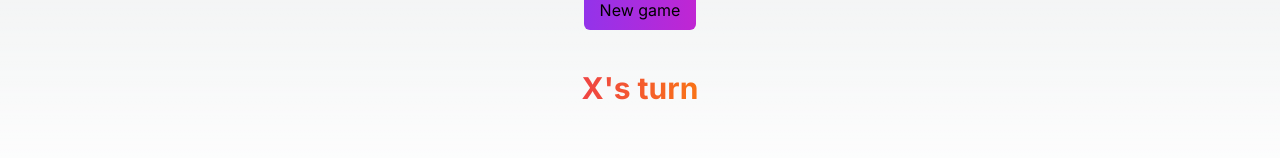
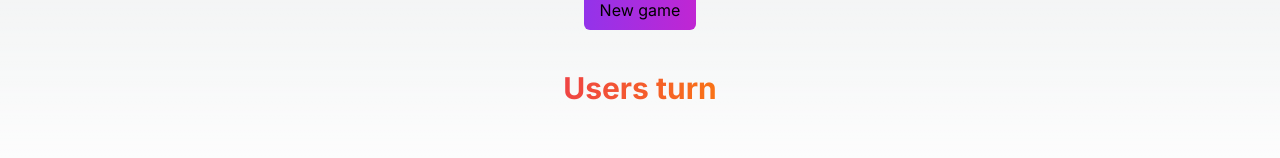
Before and after one commit to mgsbb/nextjs-tic-tac-toe, a Next.js app: page /single in a window 1280 px wide. Shown: the part 522-680 px from the top of the page. Built offline with nearby package versions, Linux system fonts and the light colour scheme.

Commit message:
CPU wait time and disable tile

```diff
--- a/src/app/components/Grid.tsx
+++ b/src/app/components/Grid.tsx
@@ -17,7 +17,7 @@ export default function Grid({ isCPU }: { isCPU: boolean }) {
 
   useEffect(() => {
     if (isCPU && currentPlayer === "O") {
-      handleCPUClick();
+      setTimeout(() => handleCPUClick(), 300);
     }
   }, [currentPlayer]);
 
@@ -61,6 +61,19 @@ export default function Grid({ isCPU }: { isCPU: boolean }) {
     handleTileClick(randomValue);
   };
 
+  const displayText = () => {
+    let player = "";
+    if (isCPU) {
+      player = currentPlayer === "X" ? "User" : "CPU";
+    } else player = currentPlayer;
+
+    return isGameOver
+      ? winner === ""
+        ? "Game over"
+        : "Winner: " + player
+      : `${player}s turn`;
+  };
+
   // =================================================================================================
   // Render
   // =================================================================================================
@@ -78,6 +91,8 @@ export default function Grid({ isCPU }: { isCPU: boolean }) {
               }}
               gameState={gameState}
               isGameOver={isGameOver}
+              isCPU={isCPU}
+              currentPlayer={currentPlayer}
             />
           );
         })}
@@ -92,11 +107,7 @@ export default function Grid({ isCPU }: { isCPU: boolean }) {
       </button>
 
       <p className="bg-gradient-to-r from-red-500 to-orange-500 bg-clip-text text-2xl font-bold text-transparent md:text-3xl">
-        {isGameOver
-          ? winner === ""
-            ? "Game over"
-            : "Winner: " + winner
-          : `${currentPlayer}'s turn`}
+        {displayText()}
       </p>
 
       <Link href="/">
--- a/src/app/components/GridTile.tsx
+++ b/src/app/components/GridTile.tsx
@@ -9,15 +9,29 @@ type Props = {
   onClick: () => void;
   gameState: string[];
   isGameOver: boolean;
+  isCPU: boolean;
+  currentPlayer: string;
 };
 
 // =================================================================================================
 // Component
 // =================================================================================================
 
-const GridTile = ({ indexValue, onClick, gameState, isGameOver }: Props) => {
+const GridTile = ({
+  indexValue,
+  onClick,
+  gameState,
+  isGameOver,
+  isCPU,
+  currentPlayer,
+}: Props) => {
   function isTileDisabled() {
-    if (gameState[indexValue] !== "" || isGameOver) return true;
+    if (
+      gameState[indexValue] !== "" ||
+      isGameOver ||
+      (isCPU && currentPlayer === "O")
+    )
+      return true;
   }
 
   return (
```
